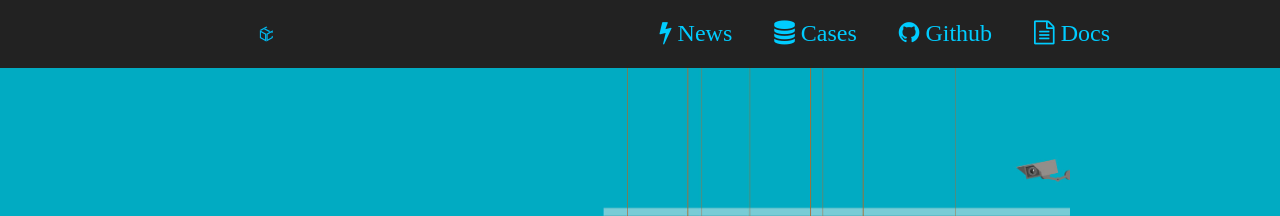
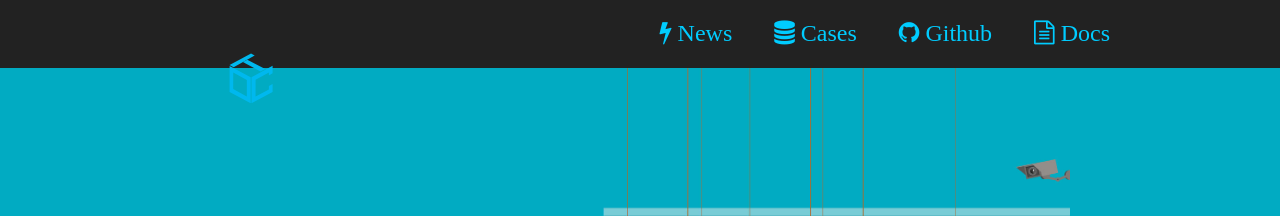
Before and after one commit to ociweb/ociweb.github.io, a Jekyll site: the page index.html, which Jekyll copies as it is, in a window 1280 px wide. Shown: the top 216 px of the page. Built offline with Jekyll 4.4.1, drawn with Linux system fonts in a browser that asks for light colours; some web fonts are replaced.

Commit message:
use the right size

```diff
--- a/assets/css/style.css
+++ b/assets/css/style.css
@@ -156,9 +156,9 @@ body > .container {
 }
 .navbar .navbar-text a.link-logo {
   background: url('../img/OCT-logo.svg') no-repeat top right;
-  background-size: 48px 48px;
-  width: 120px;
-  height: 48px;
+  background-size: 160px 160px;
+  width: 160px;
+  height: 160px;
 }
 @media (max-width: 412px) {
   .navbar .navbar-text a.link-logo {
```
